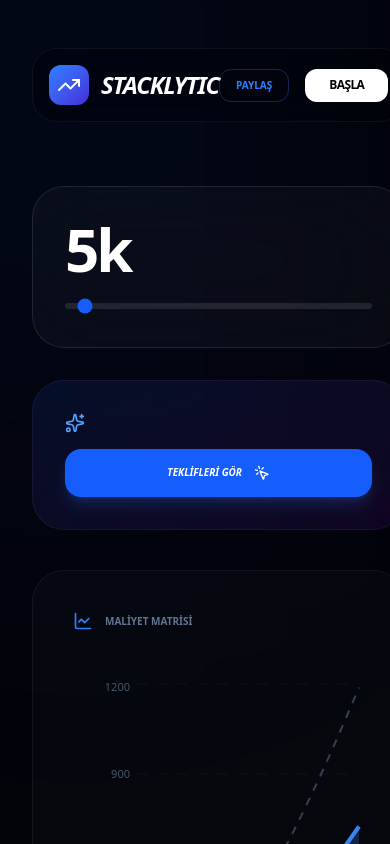
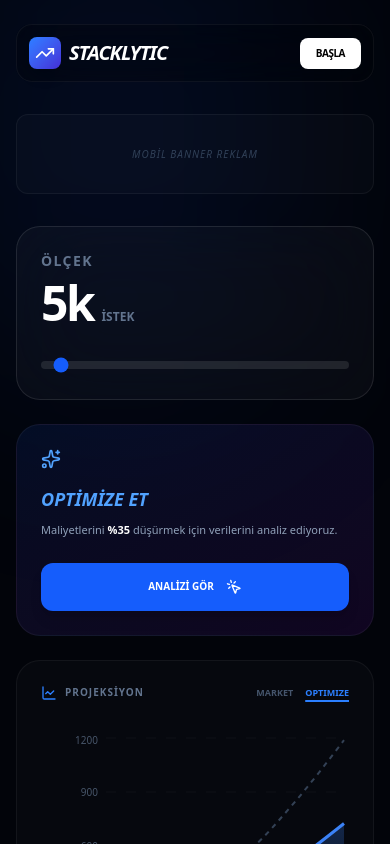
Before and after one commit to famelsa0608/stacklytic, a Next.js app: page / in a window 390 px wide. Shown: the top 844 px of the page. Built offline with nearby package versions, Linux system fonts and the light colour scheme.

Commit message:
feat: add premium motion animations

```diff
--- a/src/app/components/Calculator.tsx
+++ b/src/app/components/Calculator.tsx
@@ -1,7 +1,7 @@
 "use client"
 import React, { useState } from 'react';
-import { motion } from 'framer-motion'; // Motion geri geldi
-import { LineChart as ChartIcon, TrendingUp, MousePointerClick, Sparkles } from 'lucide-react';
+import { motion } from 'framer-motion';
+import { LineChart as ChartIcon, TrendingUp, MousePointerClick, Sparkles, Menu } from 'lucide-react';
 import { AreaChart, Area, XAxis, YAxis, CartesianGrid, Tooltip, ResponsiveContainer } from 'recharts';
 
 export default function CalculatorComponent() {
@@ -26,88 +26,107 @@
 
   return (
     <div className="min-h-screen bg-[#02040a] text-white font-sans selection:bg-blue-500/30 overflow-x-hidden relative">
-      <div className="absolute top-[-20%] left-[-10%] w-[60%] h-[60%] bg-blue-600/10 blur-[150px] rounded-full" />
+      {/* Background Glow */}
+      <div className="absolute top-[-10%] left-[-10%] w-[80%] h-[40%] bg-blue-600/10 blur-[120px] rounded-full" />
 
-      <div className="flex flex-row justify-between w-full max-w-480 mx-auto min-h-screen relative z-10">
-        {/* SOL REKLAM */}
+      <div className="flex flex-col xl:flex-row justify-between w-full max-w-480 mx-auto min-h-screen relative z-10">
+
+        {/* MASAÜSTÜ SOL REKLAM (Mobilde Gizli) */}
         <aside className="hidden xl:flex w-64 flex-col items-center pt-24 sticky top-0 h-screen border-r border-white/5 bg-white/1">
             <div className="w-40 h-150 bg-white/2 border border-white/5 rounded-2xl flex items-center justify-center italic text-[10px] text-slate-800 text-center px-4">
                 160x600 REKLAM
             </div>
         </aside>
 
-        <main className="grow max-w-7xl px-8 pt-12 pb-32">
+        {/* ANA İÇERİK */}
+        <main className="grow w-full max-w-7xl px-4 md:px-8 pt-6 md:pt-12 pb-20">
+
+            {/* Navbar - Mobil Uyumlu */}
             <motion.nav
                 initial={{ opacity: 0, y: -20 }}
                 animate={{ opacity: 1, y: 0 }}
-                className="flex justify-between items-center mb-16 backdrop-blur-xl p-4 border border-white/5 rounded-3xl bg-black/20"
+                className="flex justify-between items-center mb-8 md:mb-16 backdrop-blur-xl p-3 md:p-4 border border-white/5 rounded-2xl md:rounded-3xl bg-black/20"
             >
-                <div className="flex items-center gap-3">
-                    <div className="w-10 h-10 bg-linear-to-br from-blue-500 to-indigo-700 rounded-xl flex items-center justify-center shadow-lg">
-                        <TrendingUp className="text-white w-6 h-6" />
+                <div className="flex items-center gap-2 md:gap-3">
+                    <div className="w-8 h-8 md:w-10 md:h-10 bg-linear-to-br from-blue-500 to-indigo-700 rounded-lg md:rounded-xl flex items-center justify-center shadow-lg">
+                        <TrendingUp className="text-white w-5 h-5 md:w-6 md:h-6" />
                     </div>
-                    <span className="text-2xl font-black tracking-tighter uppercase italic">STACKLYTIC</span>
+                    <span className="text-xl md:text-2xl font-black tracking-tighter uppercase italic">STACKLYTIC</span>
                 </div>
-                <div className="flex gap-4">
-                  <motion.button
-                    whileHover={{ scale: 1.05 }}
-                    whileTap={{ scale: 0.95 }}
-                    onClick={shareLayout}
-                    className="text-[10px] font-bold text-blue-500 border border-blue-500/30 px-4 py-2 rounded-xl hover:bg-blue-500 hover:text-white transition-colors"
-                  >
+                <div className="flex gap-2 md:gap-4">
+                  <button onClick={shareLayout} className="hidden sm:block text-[10px] font-bold text-blue-500 border border-blue-500/30 px-4 py-2 rounded-xl hover:bg-blue-500 hover:text-white transition-colors">
                     PAYLAŞ
-                  </motion.button>
-                  <motion.button
-                    whileHover={{ scale: 1.05, backgroundColor: '#3b82f6', color: '#fff' }}
-                    whileTap={{ scale: 0.95 }}
-                    className="bg-white text-black px-6 py-2 rounded-xl text-xs font-black uppercase tracking-tighter transition-colors"
-                  >
+                  </button>
+                  <button className="bg-white text-black px-4 md:px-6 py-2 rounded-lg md:rounded-xl text-[10px] md:text-xs font-black uppercase tracking-tighter">
                     BAŞLA
-                  </motion.button>
+                  </button>
                 </div>
             </motion.nav>
 
-            <div className="grid lg:grid-cols-12 gap-10">
+            {/* MOBİL ÜST REKLAM (Sadece Mobilde) */}
+            <div className="xl:hidden w-full h-20 bg-white/2 border border-white/5 rounded-xl mb-8 flex items-center justify-center italic text-[10px] text-slate-700 uppercase tracking-widest">
+                Mobil Banner Reklam
+            </div>
+
+            <div className="grid lg:grid-cols-12 gap-6 md:gap-10">
+
+                {/* Kontrol Paneli */}
                 <motion.div
                     initial={{ opacity: 0, x: -20 }}
                     animate={{ opacity: 1, x: 0 }}
                     transition={{ delay: 0.2 }}
-                    className="lg:col-span-4 space-y-8"
+                    className="lg:col-span-4 space-y-6 md:space-y-8"
                 >
-                    <div className="p-8 rounded-4xl bg-white/3 border border-white/10 backdrop-blur-2xl text-left">
-                        <span className="text-6xl font-black tracking-tighter text-white block">{(scale / 1000).toFixed(0)}k</span>
+                    <div className="p-6 md:p-8 rounded-3xl md:rounded-4xl bg-white/3 border border-white/10 backdrop-blur-2xl text-left">
+                        <span className="text-sm font-bold text-slate-500 uppercase tracking-widest mb-2 block">Ölçek</span>
+                        <div className="flex items-baseline gap-2 mb-6">
+                            <span className="text-5xl md:text-6xl font-black tracking-tighter text-white">{(scale / 1000).toFixed(0)}k</span>
+                            <span className="text-slate-500 font-bold uppercase text-xs">İstek</span>
+                        </div>
                         <input
                             type="range" min="1000" max="100000" step="1000" value={scale}
                             onChange={(e) => setScale(parseInt(e.target.value))}
-                            className="w-full h-1.5 bg-white/10 rounded-full appearance-none cursor-pointer accent-blue-600 mt-6"
+                            className="w-full h-2 bg-white/10 rounded-full appearance-none cursor-pointer accent-blue-600"
                         />
                     </div>
+
                     <motion.div
                         whileHover={{ y: -5 }}
-                        className="bg-linear-to-br from-blue-600/10 to-purple-600/10 p-8 rounded-4xl border border-white/5 text-left text-xs italic"
+                        className="bg-linear-to-br from-blue-600/10 to-purple-600/10 p-6 md:p-8 rounded-3xl md:rounded-4xl border border-white/5 text-left"
                     >
                         <Sparkles className="w-5 h-5 text-blue-400 mb-4" />
+                        <h3 className="text-lg font-black mb-2 uppercase italic text-blue-400">Optimize Et</h3>
+                        <p className="text-[11px] text-slate-400 leading-relaxed mb-6">
+                            Maliyetlerini <span className="text-white font-bold">%35</span> düşürmek için verilerini analiz ediyoruz.
+                        </p>
                         <motion.button
-                            whileHover={{ scale: 1.02 }}
                             whileTap={{ scale: 0.98 }}
-                            className="w-full py-4 bg-blue-600 text-white rounded-2xl text-[10px] font-black uppercase flex items-center justify-center gap-3 shadow-lg shadow-blue-500/20"
+                            className="w-full py-4 bg-blue-600 text-white rounded-xl md:rounded-2xl text-[10px] font-black uppercase flex items-center justify-center gap-3 shadow-lg"
                         >
-                            TEKLİFLERİ GÖR <MousePointerClick className="w-4 h-4" />
+                            ANALİZİ GÖR <MousePointerClick className="w-4 h-4" />
                         </motion.button>
                     </motion.div>
                 </motion.div>
 
+                {/* Grafik Paneli */}
                 <motion.div
                     initial={{ opacity: 0, y: 20 }}
                     animate={{ opacity: 1, y: 0 }}
                     transition={{ delay: 0.4 }}
-                    className="lg:col-span-8 bg-white/2 border border-white/5 rounded-4xl p-10 relative flex flex-col"
+                    className="lg:col-span-8 bg-white/2 border border-white/5 rounded-3xl md:rounded-4xl p-6 md:p-10 relative flex flex-col"
                 >
-                    <div className="flex items-center gap-3 mb-12">
-                        <ChartIcon className="w-5 h-5 text-blue-500" />
-                        <h2 className="text-[10px] font-black uppercase text-slate-500">Maliyet Matrisi</h2>
+                    <div className="flex justify-between items-center mb-8 md:mb-12">
+                        <div className="flex items-center gap-2">
+                            <ChartIcon className="w-4 h-4 text-blue-500" />
+                            <h2 className="text-[10px] font-black uppercase text-slate-500 tracking-widest">Projeksiyon</h2>
+                        </div>
+                        <div className="flex gap-3 text-[9px] font-bold">
+                          <span className="text-slate-600">MARKET</span>
+                          <span className="text-blue-500 underline decoration-2 underline-offset-4">OPTIMIZE</span>
+                        </div>
                     </div>
-                    <div className="h-100 w-full grow">
+
+                    <div className="h-64 md:h-100 w-full grow">
                         <ResponsiveContainer width="100%" height="100%">
                             <AreaChart data={chartData}>
                                 <defs>
@@ -117,24 +136,31 @@
                                     </linearGradient>
                                 </defs>
                                 <CartesianGrid strokeDasharray="10 10" stroke="#ffffff" vertical={false} opacity={0.03} />
-                                <XAxis dataKey="name" stroke="#475569" fontSize={11} tickLine={false} axisLine={false} />
-                                <YAxis stroke="#475569" fontSize={11} tickLine={false} axisLine={false} />
-                                <Tooltip contentStyle={{ backgroundColor: '#0f172a', border: 'none', borderRadius: '24px' }} />
-                                <Area animationDuration={1500} type="monotone" dataKey="marketAvg" stroke="#334155" fill="transparent" strokeWidth={2} strokeDasharray="8 8" />
-                                <Area animationDuration={2000} type="monotone" dataKey="optimized" stroke="#3b82f6" fill="url(#colorOpt)" strokeWidth={4} />
+                                <XAxis dataKey="name" stroke="#475569" fontSize={10} tickLine={false} axisLine={false} />
+                                <YAxis stroke="#475569" fontSize={10} tickLine={false} axisLine={false} />
+                                <Tooltip contentStyle={{ backgroundColor: '#0f172a', border: 'none', borderRadius: '16px', fontSize: '10px' }} />
+                                <Area animationDuration={1000} type="monotone" dataKey="marketAvg" stroke="#334155" fill="transparent" strokeWidth={2} strokeDasharray="5 5" />
+                                <Area animationDuration={1500} type="monotone" dataKey="optimized" stroke="#3b82f6" fill="url(#colorOpt)" strokeWidth={3} />
                             </AreaChart>
                         </ResponsiveContainer>
                     </div>
                 </motion.div>
             </div>
+
+            {/* MOBİL ALT REKLAM (Sadece Mobilde) */}
+            <div className="xl:hidden w-full h-40 bg-white/2 border border-white/5 rounded-xl mt-8 flex items-center justify-center italic text-[10px] text-slate-800 uppercase text-center px-4">
+                Native Akış Reklamı <br/> (AdSense In-Feed)
+            </div>
+
         </main>
 
-        {/* SAĞ REKLAM */}
+        {/* MASAÜSTÜ SAĞ REKLAM (Mobilde Gizli) */}
         <aside className="hidden xl:flex w-64 flex-col items-center pt-24 sticky top-0 h-screen border-l border-white/5 bg-white/1">
             <div className="w-40 h-150 bg-white/2 border border-white/5 rounded-2xl flex items-center justify-center italic text-[10px] text-slate-800 text-center px-4">
                 160x600 REKLAM
             </div>
         </aside>
+
       </div>
     </div>
   );
```
